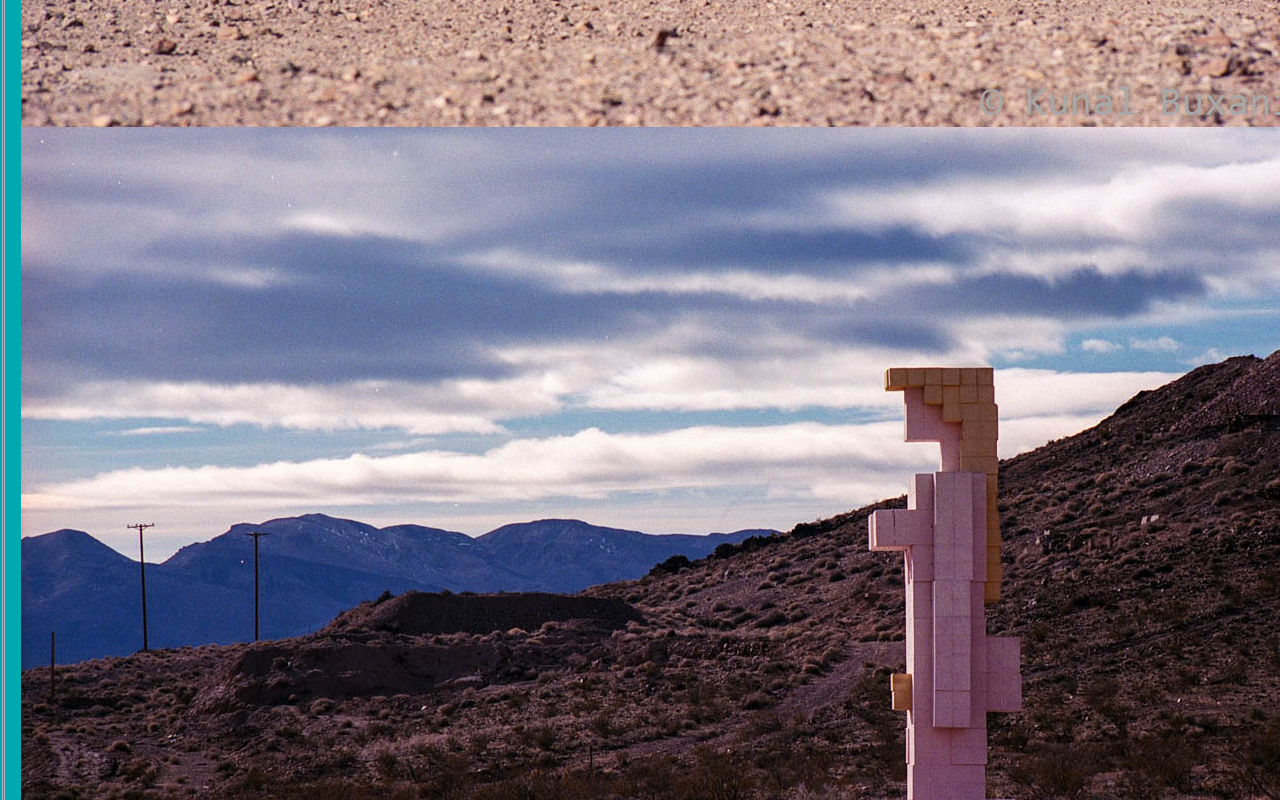
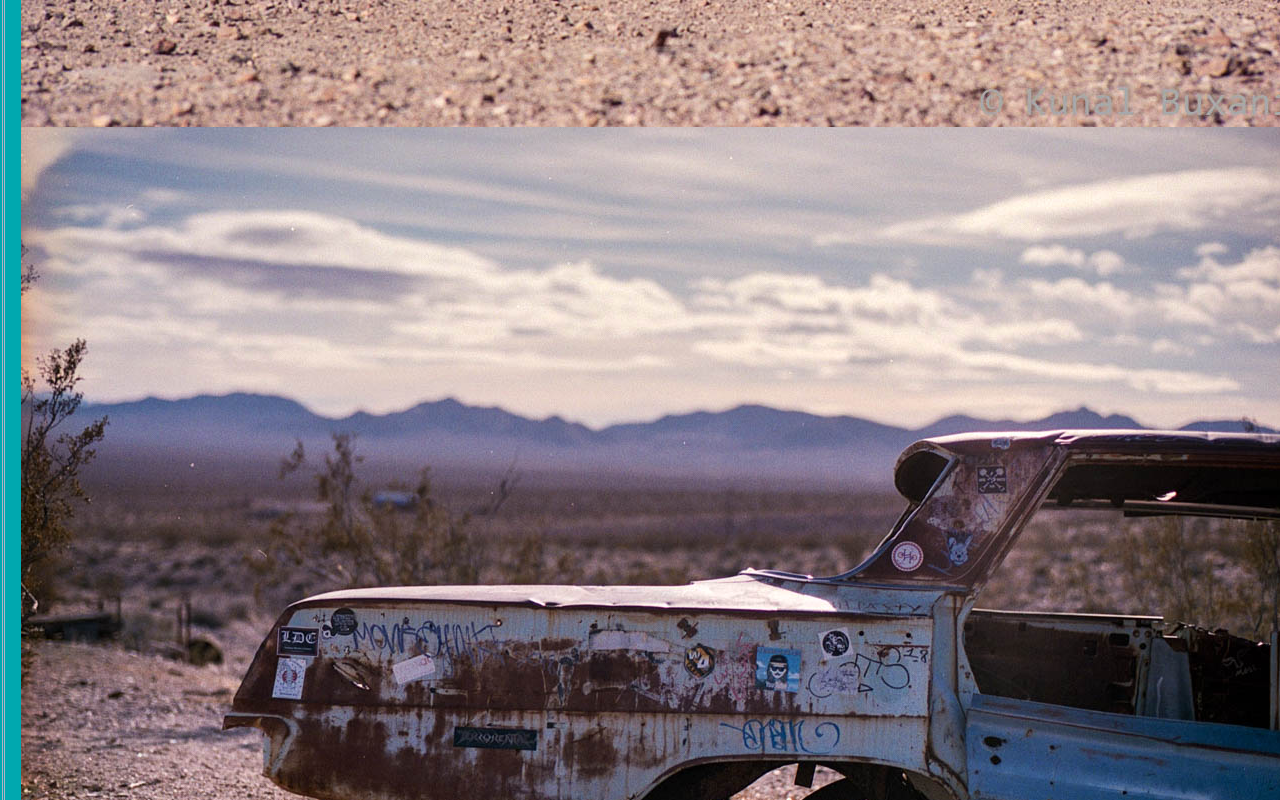
Before and after one commit to kunalbuxani/kunalbuxani.github.io, a plain HTML site: page albums/rhyolite.htm in a window 1280 px wide. Shown: the part 4320-5120 px from the top of the page. Drawn offline with nearby package versions, Linux system fonts and the light colour scheme; a script that the page names is missing.

Commit message:
Adding missing picture

```diff
--- a/albums/rhyolite.htm
+++ b/albums/rhyolite.htm
@@ -29,6 +29,8 @@
             <img src="../images/rhyolite/bottlehouse.jpg" data-title="Bottle House" data-description="A house built in 1906 as a prize for a raffle. It's said the family who won it lived there for many years. It later became a souvenir shop." />
             <img src="../images/rhyolite/golddwelllastsupper1.jpg" data-title="The Last Supper" />
             <img src="../images/rhyolite/goldwellsithere.jpg" data-title="Sit Here!" />
+            <img src="../images/rhyolite/car.jpg" data-description="This wasn't part of the gallery but it was still interesting" />
+
             <img src="../images/rhyolite/goldwellladydesert.jpg" data-title="Lady Desert: The Venus of Nevada" />
             <img src="../images/rhyolite/goldwelllastsupper2.jpg" data-title="The Last Supper" />
         </div>
```
